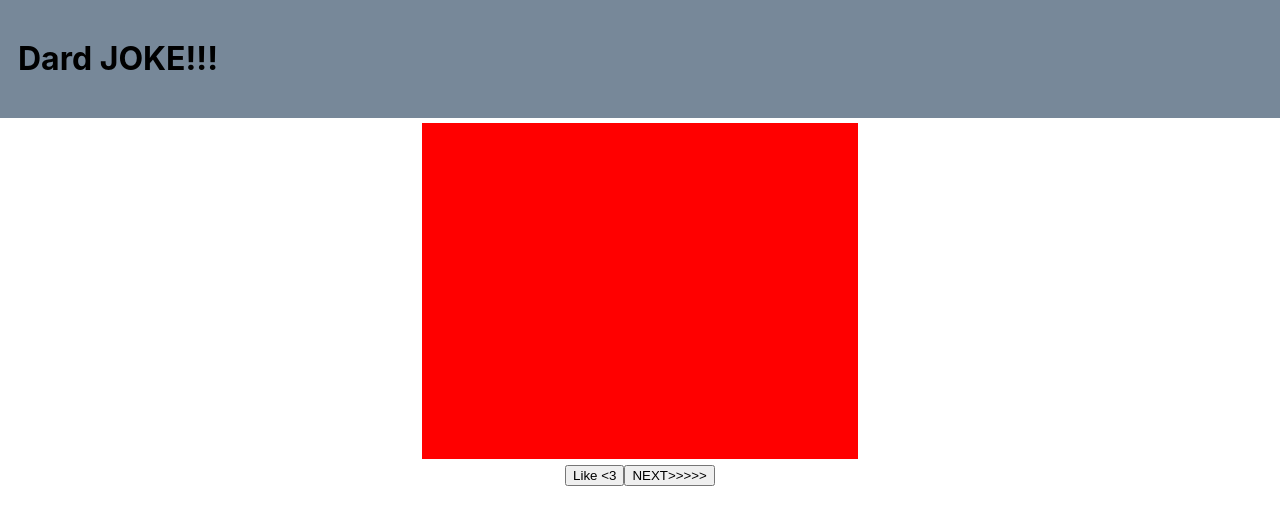
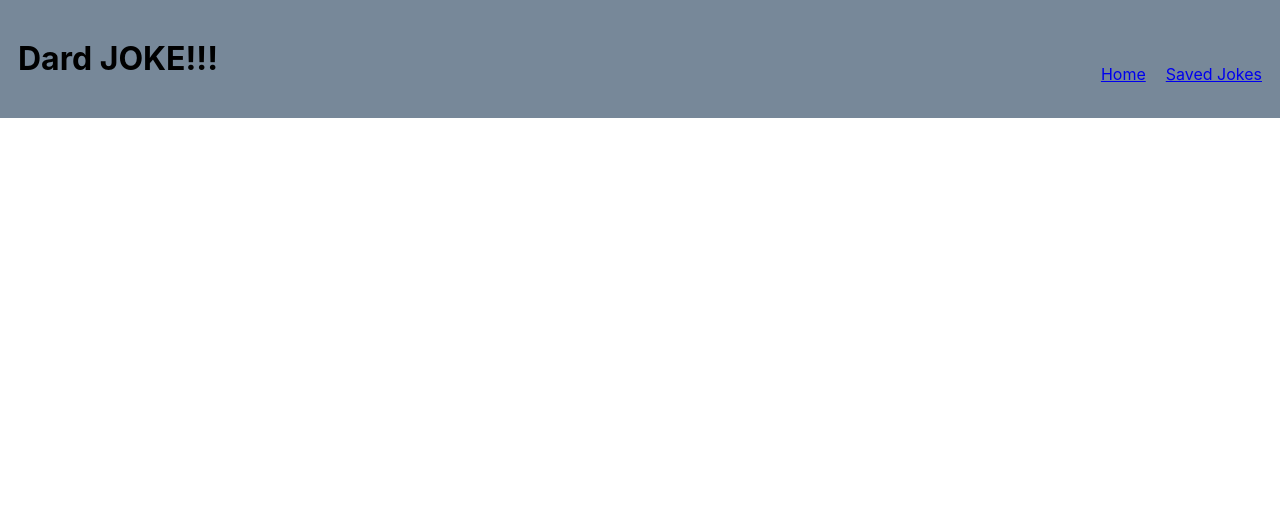
Before and after one commit to ababakhanlou/funny-jokes, a React (Create React App) app: page /saved-jokes in a window 1280 px wide. Shown: the top 524 px of the page. Built offline with nearby package versions, Linux system fonts and the light colour scheme; no server answers.

Commit message:
feat: saving-jokes-page

```diff
--- a/package.json
+++ b/package.json
@@ -8,6 +8,7 @@
     "@testing-library/user-event": "^7.2.1",
     "react": "^17.0.1",
     "react-dom": "^17.0.1",
+    "react-router-dom": "^5.2.0",
     "react-scripts": "3.4.4"
   },
   "scripts": {
--- a/src/App.js
+++ b/src/App.js
@@ -1,20 +1,32 @@
 import React from "react";
+import { BrowserRouter as Router, Switch, Route } from "react-router-dom";
 import { NavBar } from "./components";
 import JokeFinder from "./pages/JokeFinder";
+import SavedJokes from "./pages/SavedJokes";
 import "./App.css";
 
 class App extends React.Component {
   render() {
     return (
+      <Router>
         <div className="App">
           <div className="App-navbar">
             <NavBar />
           </div>
-
+          <Switch>
+            <Route exact path="/">
               <div className="App-card">
                 <JokeFinder />
               </div>
+            </Route>
+            <Route path="/saved-jokes">
+              <div className="App-savedJokes">
+                <SavedJokes />
               </div>
+            </Route>
+          </Switch>
+        </div>
+      </Router>
     );
   }
 }
--- a/src/components/Card/Card.css
+++ b/src/components/Card/Card.css
@@ -1,6 +1,6 @@
 .Card {
-  height: 300px;
-  width: 400px;
+  height: 200px;
+  width: 350px;
   padding: 18px;
   background-color: red;
   display: flex;
--- a/src/components/NavBar/NavBar.css
+++ b/src/components/NavBar/NavBar.css
@@ -4,3 +4,15 @@
   padding: 18px;
   background-color: lightslategray;
 }
+
+.NavBar {
+  display: flex;
+  justify-content: space-between;
+  align-items: flex-end;
+}
+
+.NavBar nav ul li {
+  list-style-type: none;
+  display: inline;
+  padding-left: 20px;
+}
--- a/src/components/NavBar/NavBar.jsx
+++ b/src/components/NavBar/NavBar.jsx
@@ -1,4 +1,6 @@
 import React from "react";
+import { Link } from "react-router-dom";
+
 import "./NavBar.css";
 
 class NavBar extends React.Component {
@@ -6,6 +8,16 @@ class NavBar extends React.Component {
     return (
       <div className="NavBar">
         <h1>Dard JOKE!!!</h1>
+        <nav>
+          <ul>
+            <li>
+              <Link to="/">Home</Link>
+            </li>
+            <li>
+              <Link to="/saved-jokes">Saved Jokes</Link>
+            </li>
+          </ul>
+        </nav>
       </div>
     );
   }
--- a/src/pages/SavedJokes.jsx
+++ b/src/pages/SavedJokes.jsx
@@ -1,3 +1,25 @@
 import React from "react";
+import { Card } from "../components";
 
-class SavedJokes extends React.Component {}
+class SavedJokes extends React.Component {
+  retrieveJokes() {
+    const retrievedJokes = localStorage.getItem("jokes");
+    if (!retrievedJokes) {
+      return [];
+    }
+    const jokes = retrievedJokes.split("<#>").filter((joke) => !!joke);
+    return jokes;
+  }
+
+  render() {
+    const jokes = this.retrieveJokes();
+    return (
+      <div>
+        {jokes.map((joke, idx) => (
+          <Card key={idx} joke={joke} />
+        ))}
+      </div>
+    );
+  }
+}
+export default SavedJokes;
```
Also changed, not shown: 1 other file (tests, documents, lock files or other folders). Lines whose indentation alone changed are shown as unchanged.
